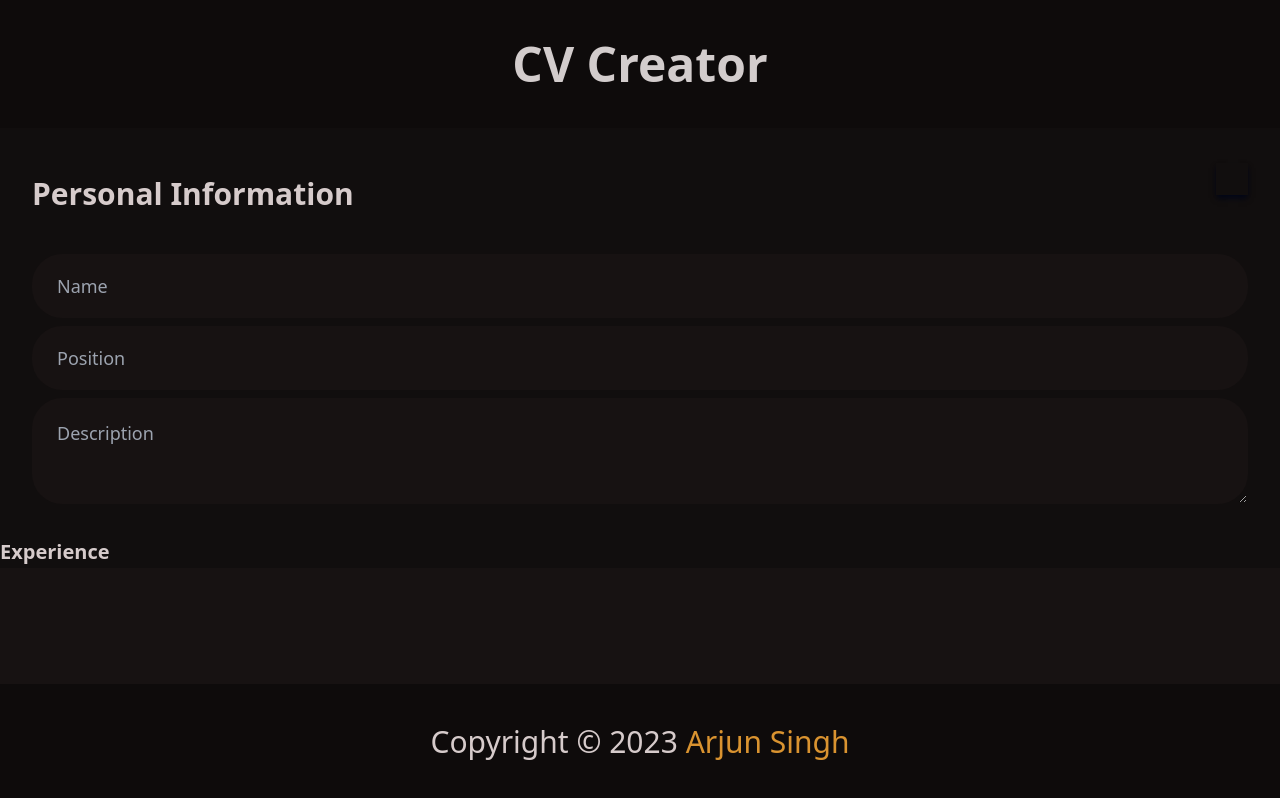
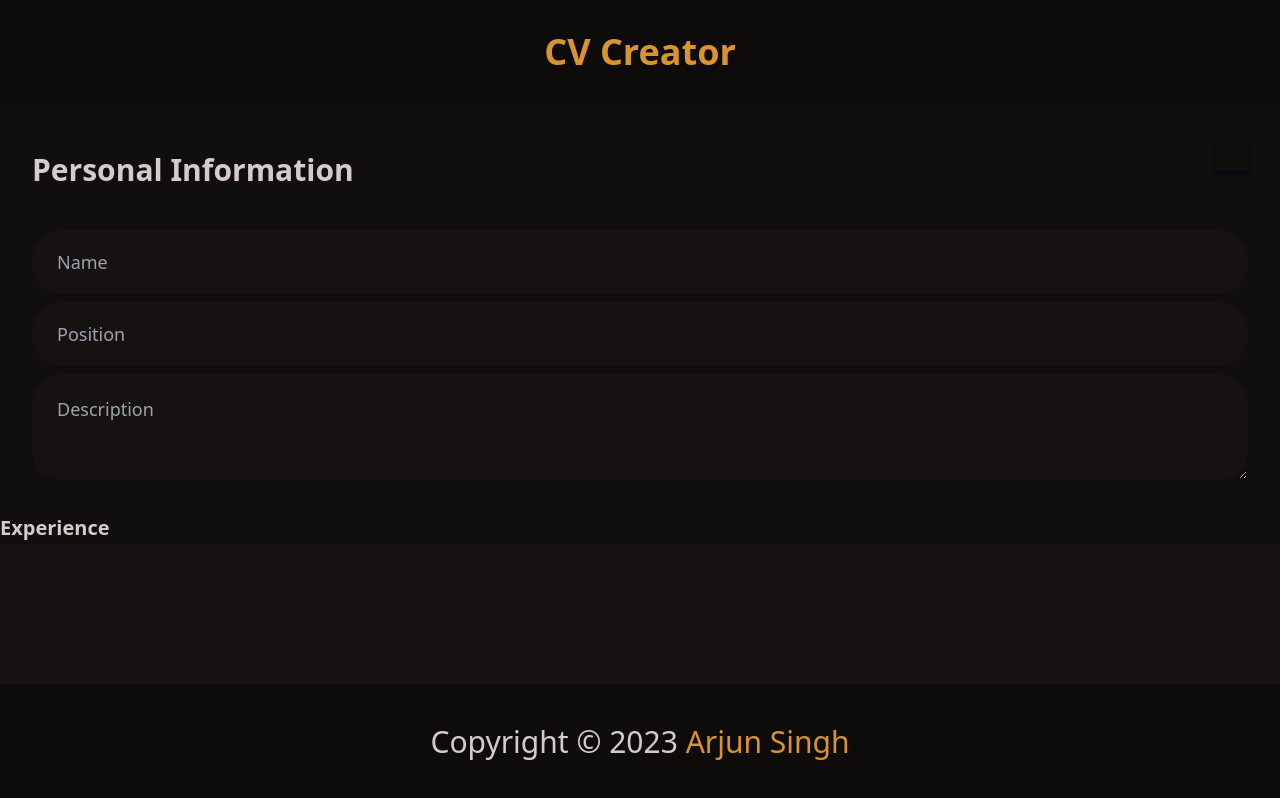
Before and after one commit to dotarjun/CV-Project-React, a React (Create React App) app: page / in a window 1280 px wide. Built offline with nearby package versions, Linux system fonts and the light colour scheme; some icons are missing.

Commit message:
💄 style(header.jsx): adjust header styles to match design specifications

```diff
--- a/src/Components/header.jsx
+++ b/src/Components/header.jsx
@@ -2,7 +2,7 @@ import React from 'react';
 
 export default function Header() {
   return (
-    <header className=" bg-neutral-focus w-screen py-10 text-5xl text-center text-neutral-content  font-bold">
+    <header className="bg-neutral-focus w-screen py-8 text-4xl text-center text-accent  font-bold">
       {/* bg-slate-900 py-8 text-5xl text-center font-bold */}
       <h1>CV Creator</h1>
     </header>
```
